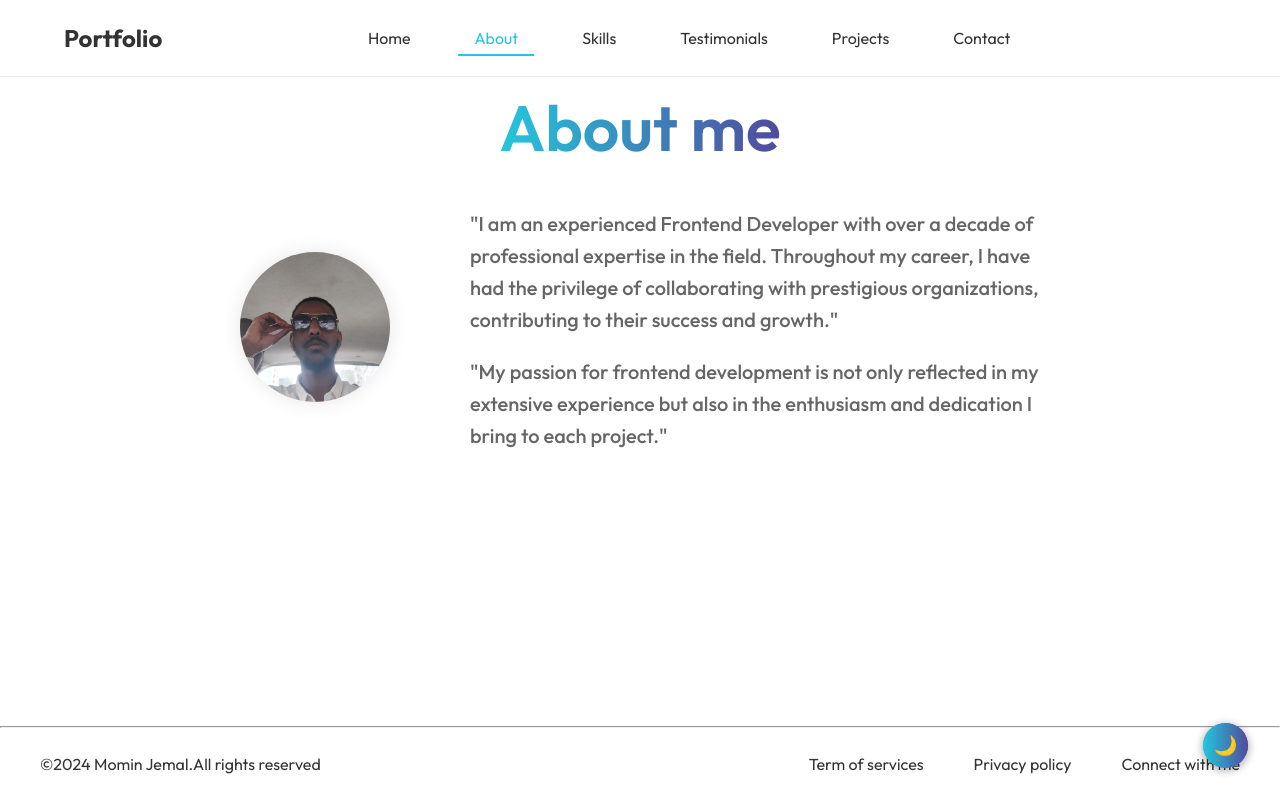
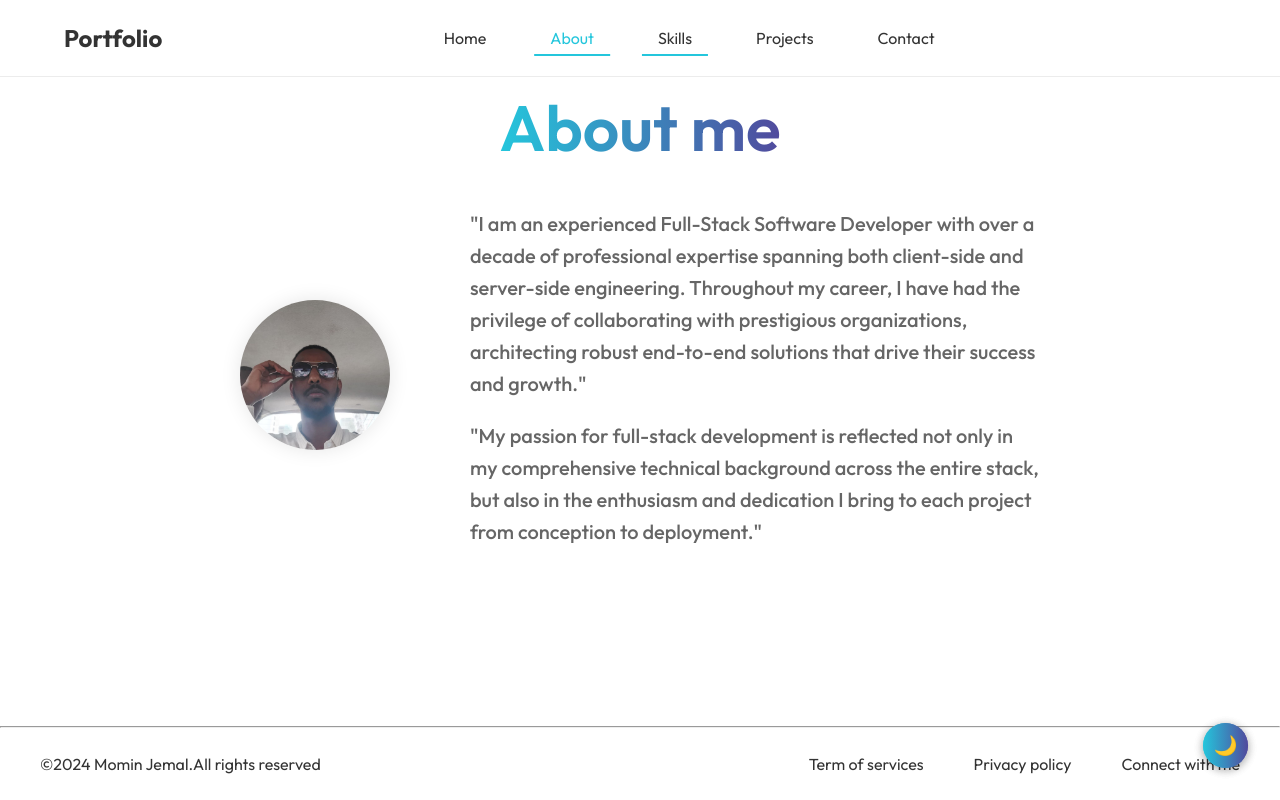
Before and after one commit to mominjemal/my-portfolio, a React (Vite) app: page /about in a window 1280 px wide. Built offline with nearby package versions, Linux system fonts and the light colour scheme.

Commit message:
update ux

```diff
--- a/src/App.jsx
+++ b/src/App.jsx
@@ -19,7 +19,6 @@ const App = () => {
           <Route index element={<Hero />} />
           <Route path="about" element={<About />} />
           <Route path="skills" element={<Skills />} />
-          <Route path="testimonials" element={<Testimonials />} />
           <Route path="projects" element={<Projects />} />
           <Route path="contact" element={<Contact />} />
         </Route>
--- a/src/components/About/About.jsx
+++ b/src/components/About/About.jsx
@@ -1,9 +1,9 @@
 import React from "react"
-import  './About.css'
+import './About.css'
 import profile_img from '../../../public/images/profile_image.jpg'
 
-const About = () =>{
-  return(
+const About = () => {
+    return (
         <div className="about">
             <div className="about-title">
                 <h1>About me</h1>
@@ -15,8 +15,8 @@ const About = () =>{
                 </div>
                 <div className="about-right">
                     <div className="about-para">
-            <p>"I am an experienced Frontend Developer with over a decade of professional expertise in the field. Throughout my career, I have had the privilege of collaborating with prestigious organizations, contributing to their success and growth."</p>
-            <p>"My passion for frontend development is not only reflected in my extensive experience but also in the enthusiasm and dedication I bring to each project."</p>
+                        <p>"I am an experienced Full-Stack Software Developer with over a decade of professional expertise spanning both client-side and server-side engineering. Throughout my career, I have had the privilege of collaborating with prestigious organizations, architecting robust end-to-end solutions that drive their success and growth."</p>
+                        <p>"My passion for full-stack development is reflected not only in my comprehensive technical background across the entire stack, but also in the enthusiasm and dedication I bring to each project from conception to deployment."</p>
 
                     </div>
                 </div>
--- a/src/components/NavBar/NavBar.jsx
+++ b/src/components/NavBar/NavBar.jsx
@@ -19,37 +19,32 @@ const NavBar = () => {
       <ul className={`nav-menu ${isOpen ? 'active' : ''}`}>
         <li>
           <Link to="/" onClick={closeMenu}
-                className={location.pathname === '/' ? 'active' : ''}>
+            className={location.pathname === '/' ? 'active' : ''}>
             Home
           </Link>
         </li>
         <li>
           <Link to="/about" onClick={closeMenu}
-                className={location.pathname === '/about' ? 'active' : ''}>
+            className={location.pathname === '/about' ? 'active' : ''}>
             About
           </Link>
         </li>
         <li>
           <Link to="/skills" onClick={closeMenu}
-                className={location.pathname === '/skills' ? 'active' : ''}>
+            className={location.pathname === '/skills' ? 'active' : ''}>
             Skills
           </Link>
         </li>
-        <li>
-          <Link to="/testimonials" onClick={closeMenu}
-                className={location.pathname === '/testimonials' ? 'active' : ''}>
-            Testimonials
-          </Link>
-        </li>
+
         <li>
           <Link to="/projects" onClick={closeMenu}
-                className={location.pathname === '/projects' ? 'active' : ''}>
+            className={location.pathname === '/projects' ? 'active' : ''}>
             Projects
           </Link>
         </li>
         <li>
           <Link to="/contact" onClick={closeMenu}
-                className={location.pathname === '/contact' ? 'active' : ''}>
+            className={location.pathname === '/contact' ? 'active' : ''}>
             Contact
           </Link>
         </li>
```
Lines whose indentation alone changed are shown as unchanged.
